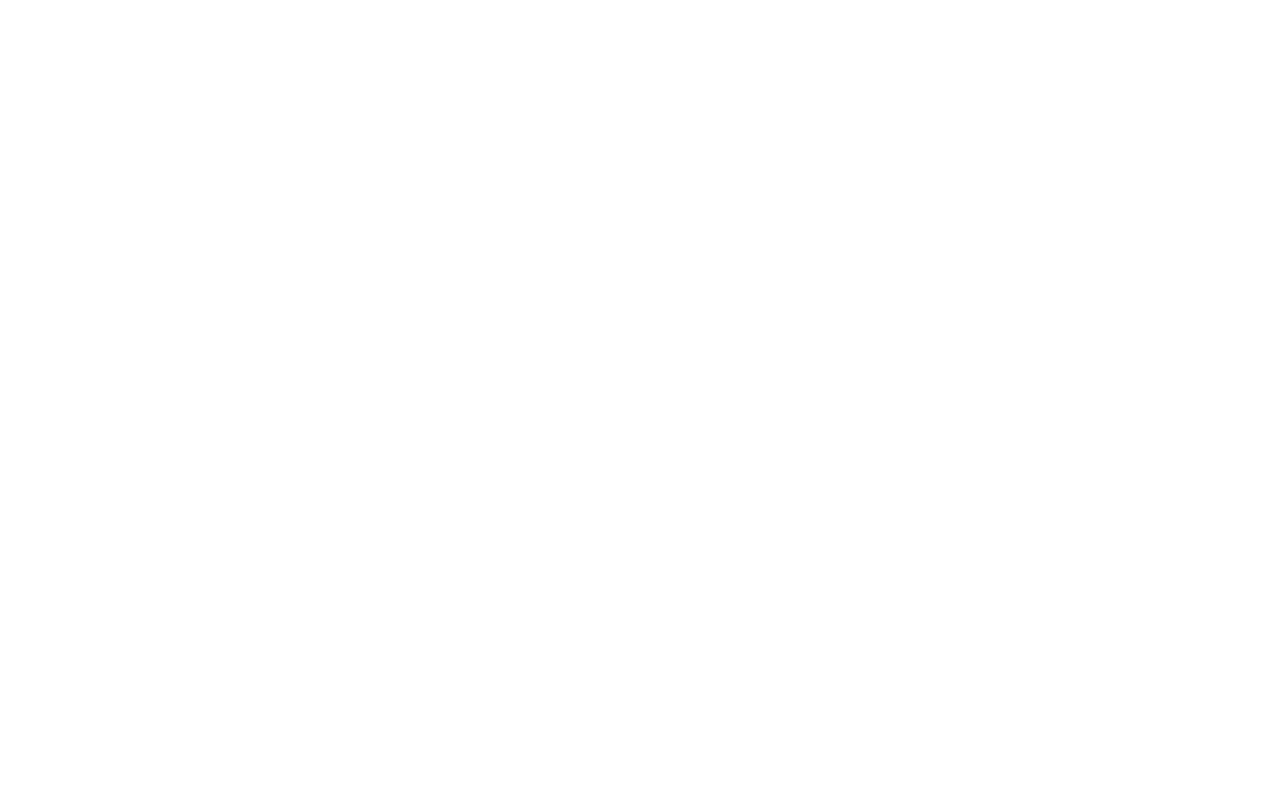
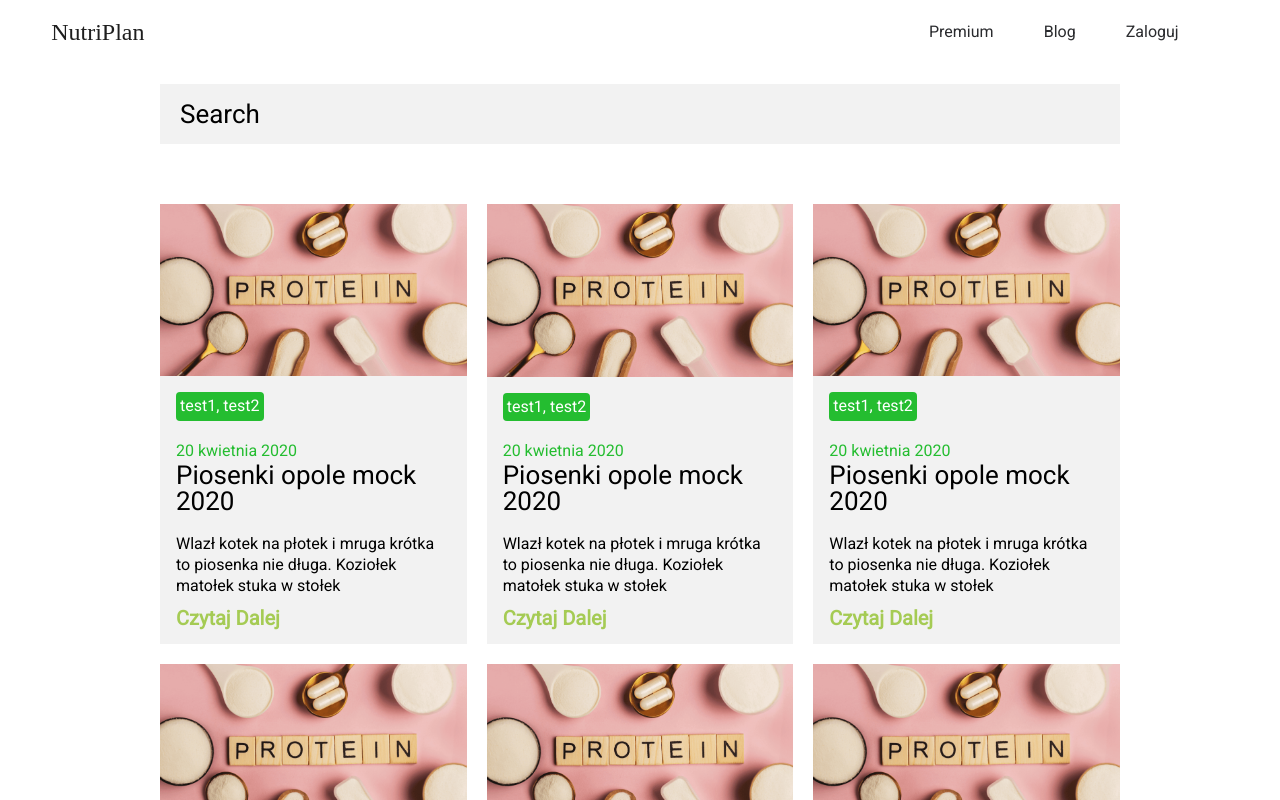
Before and after one commit to inzynieria-oprogramownia/inzynierka-oprogramownia, a React (Vite) app: page /blog/all in a window 1280 px wide. Before the commit this address had no page. Shown: the top 800 px of the page. Built offline with nearby package versions, Linux system fonts and the light colour scheme; a web font is replaced by a local one.

Commit message:
create all blog page

```diff
--- a/src/App.jsx
+++ b/src/App.jsx
@@ -5,15 +5,17 @@
 import BlogPage from './components/pages/BlogPage'
 import FoodPage from './components/pages/FoodPage'
 import AllFoodPage from './components/pages/AllFoodPage'
+import AllBlogPage from './components/pages/AllBlogPage'
 
 const App = () => (
   <div className="App">
     <BrowserRouter>
       <Routes>
         <Route index element={<WelcomePage />} />
-        <Route path="premium" element={null} />
-        <Route path="blog" element={<BlogPage />} />
-        <Route path="login" element={<LoginPage />} />
+        <Route path="/premium" element={null} />
+        <Route path="/blog" element={<BlogPage />} />
+        <Route path="/blog/all" element={<AllBlogPage />} />
+        <Route path="/login" element={<LoginPage />} />
         <Route path="/food" element={<AllFoodPage />} />
         <Route path="/food/:id" element={<FoodPage />} />
       </Routes>
--- /dev/null
+++ b/src/components/pages/AllBlogPage.jsx
@@ -0,0 +1,22 @@
+import React from 'react'
+import Page from '../parts/Page'
+import AllComponent from '../parts/AllComponent'
+
+const AllBlogPage = () => {
+  const postItemData = {
+    title: 'Piosenki opole mock 2020',
+    description:
+      'Wlazł kotek na płotek i mruga krótka to piosenka nie długa. Koziołek matołek stuka w stołek',
+    genre: ['test1', 'test2'],
+    img: '..\\src\\assets\\blogEntry\\entry.png',
+    date: '20 kwietnia 2020',
+  }
+
+  return (
+    <Page>
+      <AllComponent data={postItemData} type="blog" />
+    </Page>
+  )
+}
+
+export default AllBlogPage
--- a/src/components/pages/AllFoodPage.jsx
+++ b/src/components/pages/AllFoodPage.jsx
@@ -1,33 +1,20 @@
 import React from 'react'
 import Page from '../parts/Page'
-import RecipeItem from '../parts/RecepieItem'
-import Input from '../parts/Input'
-import '../../styles/allFoodPage.css'
+import AllComponent from '../parts/AllComponent'
 
 const AllFoodPage = () => {
   const recepieItemData = {
     title: 'Wegetariańska tortilla zwarzywami i ryżem',
-    // eslint-disable-next-line prettier/prettier
-    img: 'src\\assets\\welcomePage\\main.png',
+    img: '..\\src\\assets\\welcomePage\\main.png',
     person: 1,
     time: '20min.',
     kcal: '200kcal',
     option: 'redukcja',
   }
-  const data = new Array(100).fill().map(() => Math.floor(Math.random() * 100))
 
   return (
     <Page>
-      <section className="allFood">
-        <div className="allFood--search">
-          <Input label="Search" />
-        </div>
-        <div className="allFood--wrapper ">
-          {data.map((el) => (
-            <RecipeItem data={recepieItemData} key={el} />
-          ))}
-        </div>
-      </section>
+      <AllComponent data={recepieItemData} type="food" />
     </Page>
   )
 }
--- /dev/null
+++ b/src/components/parts/AllComponent.jsx
@@ -0,0 +1,38 @@
+import React from 'react'
+import Input from './Input'
+import PostItem from './PostItem'
+import RecipeItem from './RecepieItem'
+import '../../styles/allComponent.css'
+
+const AllComponent = ({ data, type }) => {
+  const numbers = []
+
+  while (numbers.length < 50) {
+    const randomNumber = Math.floor(Math.random() * 50)
+    if (!numbers.includes(randomNumber)) {
+      numbers.push(randomNumber)
+    }
+  }
+
+  const handleTypeCheck = (el) => {
+    if (type === 'blog') {
+      return <PostItem key={el} data={data} />
+    }
+    return <RecipeItem key={el} data={data} />
+  }
+
+  handleTypeCheck()
+
+  return (
+    <section className="allComponent">
+      <div className="allComponent--search">
+        <Input label="Search" />
+      </div>
+      <div className="allComponent--wrapper">
+        {numbers.map((el) => handleTypeCheck(el))}
+      </div>
+    </section>
+  )
+}
+
+export default AllComponent
--- a/src/styles/allFoodPage.css
+++ b/src/styles/allComponent.css
@@ -1,13 +1,13 @@
-.allFood {
+.allComponent {
   width: 100%;
 }
-.allFood--wrapper {
+.allComponent--wrapper {
   padding: 20px 160px;
   display: grid;
   grid-template-columns: repeat(auto-fit, minmax(300px, 1fr));
   grid-gap: 20px;
 }
-.allFood--search {
+.allComponent--search {
   margin: 20px 0;
   padding: 20px 160px;
 }
```
